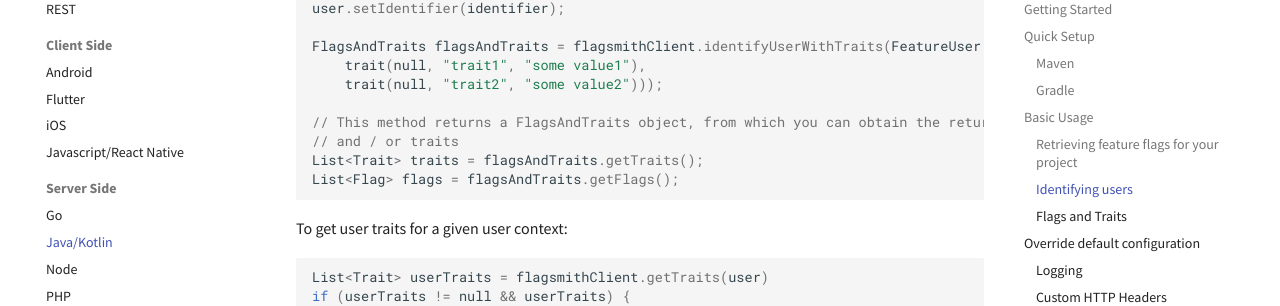
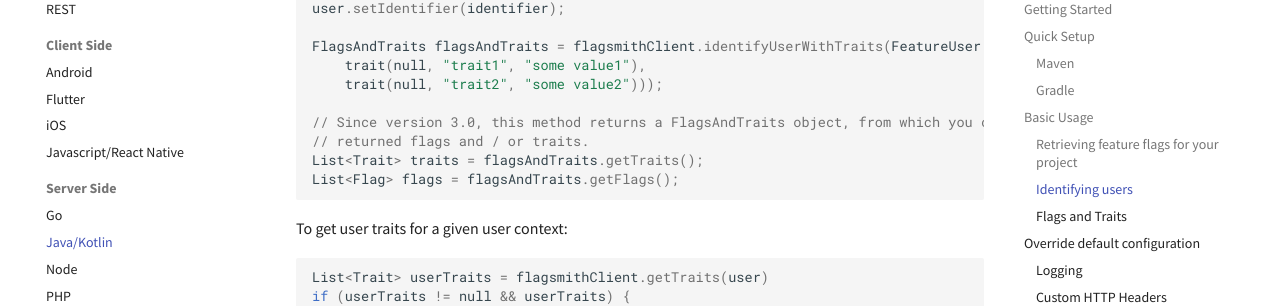
Before and after one commit to Flagsmith/flagsmith-docs, an MkDocs documentation site: the page built from docs/clients/java.md, in a window 1280 px wide and 900 px high, scrolled down 2520 px. Shown: the part 147-453 px from the top of the window. Built offline with MkDocs 1.6.1 and Material for MkDocs 9.7.7, drawn with Linux system fonts in a browser that asks for light colours; comment, search, counter and statistics services are not loaded.

Commit message:
Add information around version

````diff
--- a/docs/clients/java.md
+++ b/docs/clients/java.md
@@ -109,8 +109,8 @@ FlagsAndTraits flagsAndTraits = flagsmithClient.identifyUserWithTraits(FeatureUs
     trait(null, "trait1", "some value1"),
     trait(null, "trait2", "some value2")));
 
-// This method returns a FlagsAndTraits object, from which you can obtain the returned flags
-// and / or traits
+// Since version 3.0, this method returns a FlagsAndTraits object, from which you can obtain the
+// returned flags and / or traits.
 List<Trait> traits = flagsAndTraits.getTraits();
 List<Flag> flags = flagsAndTraits.getFlags();
 ```
````
